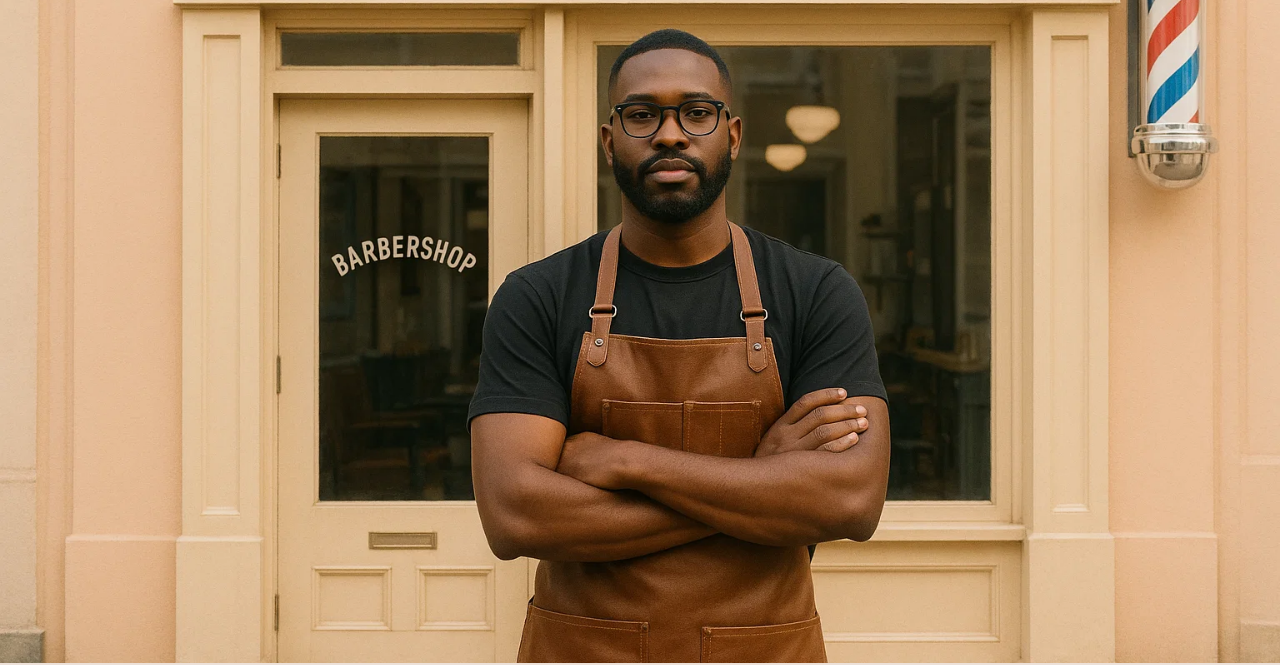
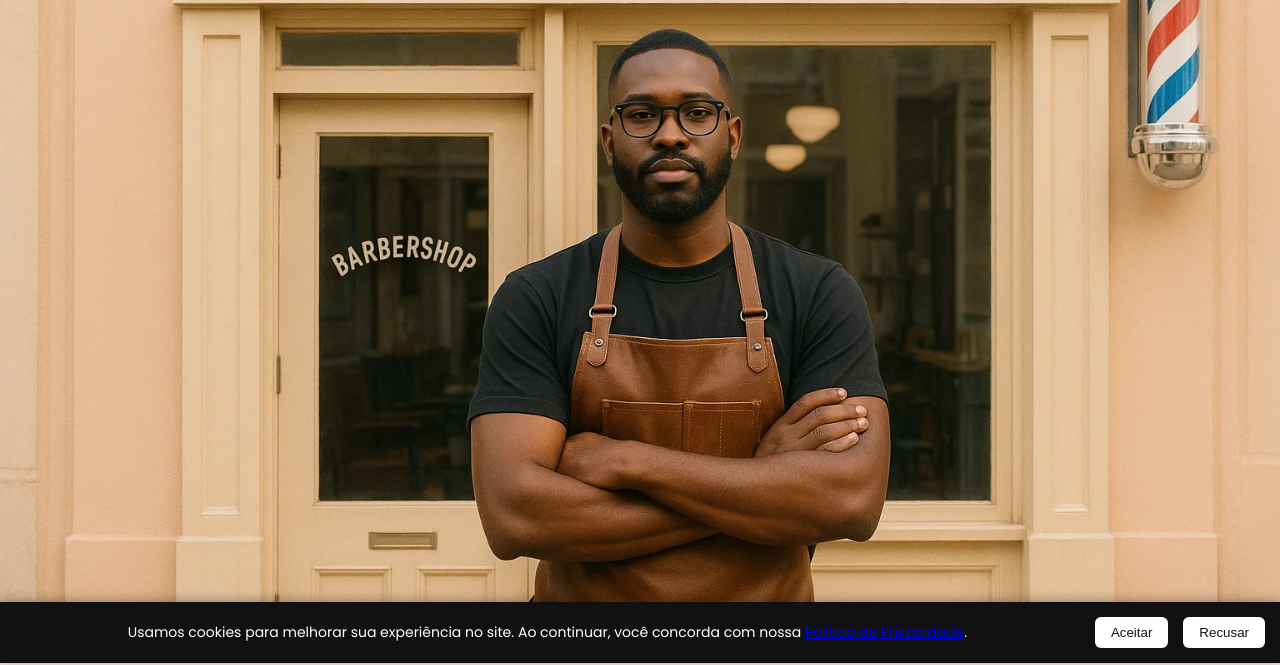
Before and after one commit to lucasdiassiqueira/SoulFade, a plain HTML site: page index.html in a window 1280 px wide. Shown: the part 137-802 px from the top of the page. Drawn offline with Linux system fonts and the light colour scheme.

Commit message:
incrementação de cookies

```diff
--- a/index.html
+++ b/index.html
@@ -496,6 +496,73 @@
         </div>
     </footer>
 
+    <!-- Cookies -->
+<div id="cookie-banner" class="cookie-banner">
+  <p>
+    Usamos cookies para melhorar sua experiência no site.
+    Ao continuar, você concorda com nossa
+    <a href="politica-de-privacidade.html" target="_blank">Política de Privacidade</a>.
+  </p>
+  <button id="accept-cookies">Aceitar</button>
+  <button id="decline-cookies">Recusar</button>
+</div>
+
+<style>
+.cookie-banner {
+  position: fixed;
+  bottom: 0;
+  left: 0;
+  width: 100%;
+  background: #111;
+  color: #fff;
+  text-align: center;
+  padding: 15px;
+  font-size: 14px;
+  z-index: 9999;
+  display: flex;
+  justify-content: space-between;
+  align-items: center;
+  gap: 15px;
+  box-shadow: 0 -2px 10px rgba(0,0,0,0.3);
+}
+
+.cookie-banner p {
+  margin: 0;
+  flex: 1;
+}
+
+.cookie-banner button {
+  background: #fff;
+  border: none;
+  color: #111;
+  padding: 8px 16px;
+  border-radius: 6px;
+  cursor: pointer;
+  transition: 0.3s;
+}
+
+.cookie-banner button:hover {
+  background: #ddd;
+}
+</style>
+
+<script>
+// Verifica se o usuário já aceitou os cookies
+if (!localStorage.getItem("cookiesAccepted")) {
+  document.getElementById("cookie-banner").style.display = "flex";
+}
+
+document.getElementById("accept-cookies").addEventListener("click", function() {
+  localStorage.setItem("cookiesAccepted", "true");
+  document.getElementById("cookie-banner").style.display = "none";
+});
+
+document.getElementById("decline-cookies").addEventListener("click", function() {
+  localStorage.setItem("cookiesAccepted", "false");
+  document.getElementById("cookie-banner").style.display = "none";
+});
+</script>
+
     <!-- Back to Top Button -->
     <button id="backToTop" class="back-to-top">
         <i class="fas fa-chevron-up"></i>
```
